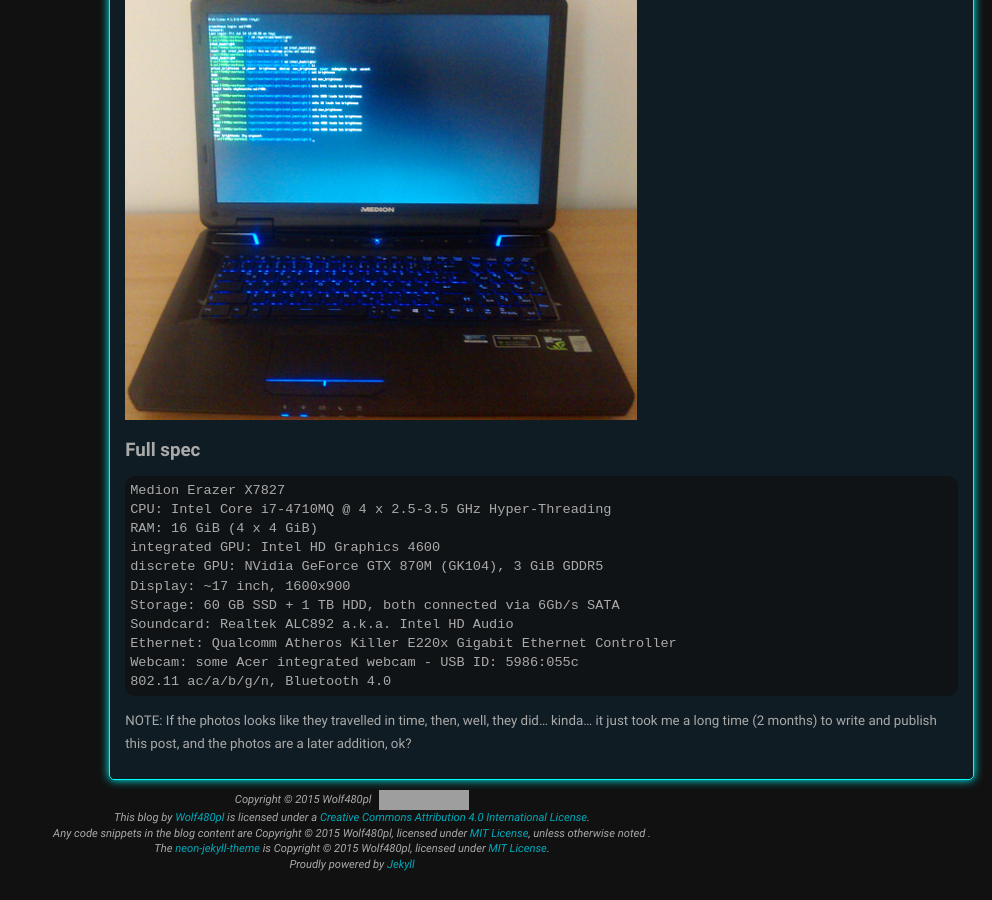
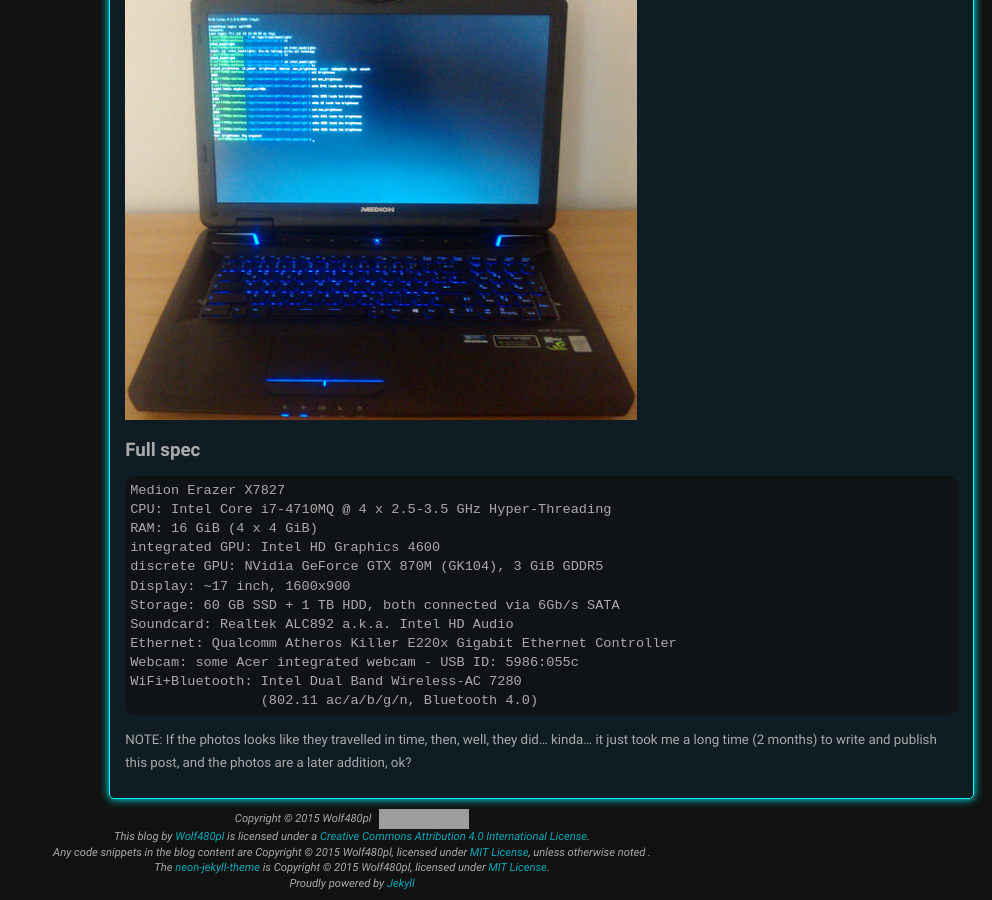
Before and after one commit to Wolf480pl/wolf480pl.github.com, a Jekyll site: the page built from _posts/2015-08-06-meet-prometheus.md, in a window 1280 px wide and 900 px high, scrolled down 2357 px. Shown: the whole window, without its empty margins (288-1280 px from the left). Built offline with Jekyll 4.4.1, drawn with Linux system fonts in a browser that asks for light colours; some of the changed text lies outside the part shown; grey boxes are pictures that could not be loaded.

Commit message:
Fix some little things in "Meet Prometheus"

````diff
--- a/_posts/2015-08-06-meet-prometheus.md
+++ b/_posts/2015-08-06-meet-prometheus.md
@@ -51,7 +51,8 @@
 Soundcard: Realtek ALC892 a.k.a. Intel HD Audio
 Ethernet: Qualcomm Atheros Killer E220x Gigabit Ethernet Controller
 Webcam: some Acer integrated webcam - USB ID: 5986:055c
-802.11 ac/a/b/g/n, Bluetooth 4.0
+WiFi+Bluetooth: Intel Dual Band Wireless-AC 7280
+                (802.11 ac/a/b/g/n, Bluetooth 4.0)
 ```
 
 <small>NOTE: If the photos looks like they travelled in time, then, well, they did... kinda... it just took me a long time (2 months) to write and publish this post, and the photos are a later addition, ok?</small>
````
Also changed, not shown: other parts of _posts/2015-08-06-meet-prometheus.md (+3 -3 lines).
